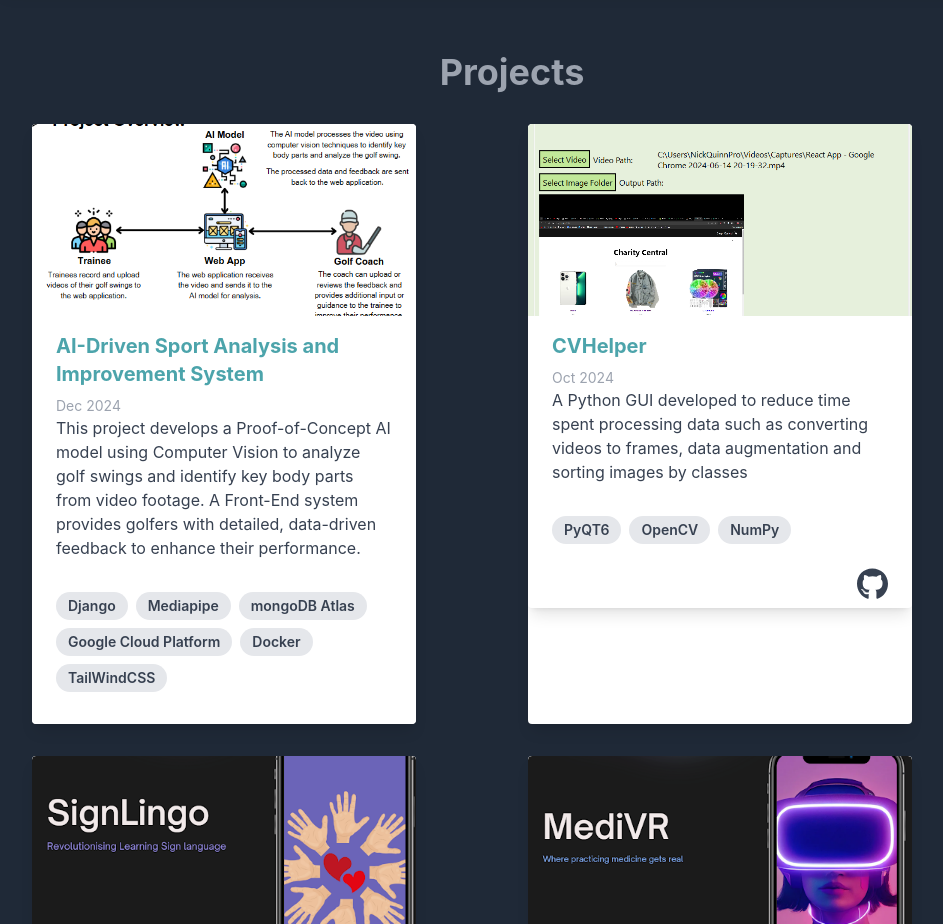
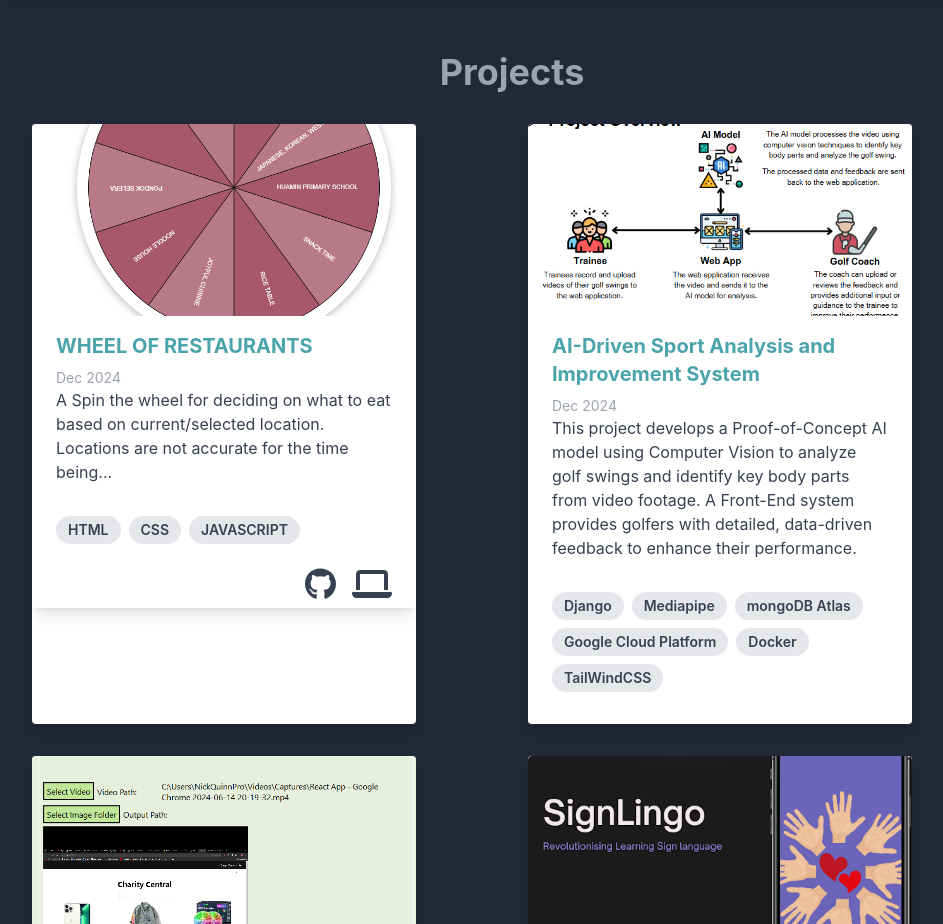
Before and after one commit to nickphoon/nickphoon.github.io, a React (Create React App) app: page / in a window 1280 px wide. Shown: the part 2240-3164 px from the top of the page, without its empty margins (128-1071 px from the left). Built offline with nearby package versions, Linux system fonts and the light colour scheme.

Commit message:
updated projects

```diff
--- a/package.json
+++ b/package.json
@@ -15,7 +15,7 @@
     "aos": "^2.3.4",
     "react": "^18.3.1",
     "react-dom": "^18.3.1",
-    "react-scripts": "5.0.1",
+    "react-scripts": "^5.0.1",
     "react-scroll": "^1.9.0",
     "web-vitals": "^2.1.4"
   },
--- a/src/App.js
+++ b/src/App.js
@@ -19,6 +19,7 @@
 import SignLINGO from './assets/projects/SignLingo.png';
 import CVHelper from './assets/projects/CVHelper.png';
 import GOLF from './assets/projects/Golf.png';
+import WHEEL from './assets/projects/WHEEL.png';
 function App() {
   const [disableAnimations, setDisableAnimations] = useState(false);
   const [isMobileView, setIsMobileView] = useState(false);
@@ -107,6 +108,14 @@
 
   const projects = [
 
+    { title: 'WHEEL OF RESTAURANTS',
+      description: 'A Spin the wheel for deciding on what to eat based on current/selected location. Locations are not accurate for the time being...',
+      image: WHEEL,
+      date:"Dec 2024",
+      techStack: ['HTML', 'CSS', 'JAVASCRIPT'],
+      sourceCodeUrl:"https://github.com/nickphoon/WHEELOFRESTAURANT",
+      webpageUrl:"https://nickphoon.github.io/WHEELOFRESTAURANT/",
+    },
     {
       title: 'AI-Driven Sport Analysis and Improvement System',
       description: 'This project develops a Proof-of-Concept AI model using Computer Vision to analyze golf swings and identify key body parts from video footage. A Front-End system provides golfers with detailed, data-driven feedback to enhance their performance.',
```
Also changed, not shown: src/assets/projects/WHEEL.png (added), 1 other file (tests, documents, lock files or other folders).
